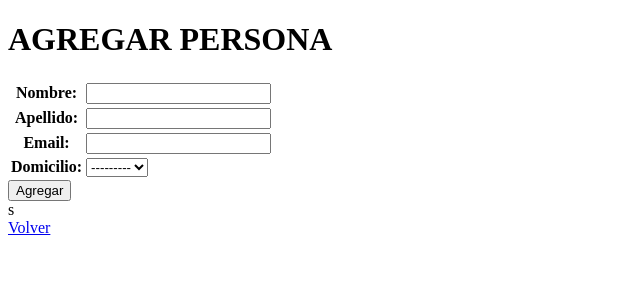
After one commit to GrowingPol/MyFirstDjango, a Django app: page /nueva_persona in a window 1280 px wide. The commit adds this page. Shown: the top 300 px of the page, without its empty margins (0-640 px from the left). Run offline with Django 3.2, Linux system fonts and the light colour scheme; data that the repository does not hold is empty.

Commit message:
CRUD - Create model objects in Django web app

```diff
--- a/sap/personas/models.py
+++ b/sap/personas/models.py
@@ -15,7 +15,7 @@ class Persona(models.Model):
     nombre = models.CharField(max_length=255)
     apellido = models.CharField(max_length=255)
     email = models.CharField(max_length=255)
-    domicilio = models.ForeignKey(Domicilio,on_delete=models.SET_NULL,null=True)
+    domicilio = models.ForeignKey(Domicilio,on_delete=models.SET_NULL,null=True, default=None, blank=False)
 
     def __str__(self):
         return f"Persona {self.id}, {self.nombre} {self.apellido} {self.email} {self.domicilio}"
--- a/sap/personas/templates/personas/detalle.html
+++ b/sap/personas/templates/personas/detalle.html
@@ -10,5 +10,7 @@
 <div>Nombre: {{persona.nombre}}</div>
 <div>Apellido: {{persona.apellido}}</div>
 <div>Email: {{persona.email}}</div>
+<span> </span>
+<a href="{%url 'index'%}">Volver</a>
 </body>
 </html>
--- /dev/null
+++ b/sap/personas/templates/personas/nuevo.html
@@ -0,0 +1,24 @@
+<!DOCTYPE html>
+<html lang="en">
+<head>
+    <meta charset="UTF-8">
+    <title>Agregar Persona</title>
+    <h1>AGREGAR PERSONA</h1>
+</head>
+<body>
+    <div>
+      <form method="POST">
+          <table>
+              {{formaPersona}}
+          </table>
+          <button type="submit">Agregar</button>
+          {% csrf_token %}
+          <div> </div>
+      </form>
+    </div>
+    <div>
+        <div>s </div>
+        <a href="{%url 'index'%}">Volver</a>
+    </div>
+</body>
+</html>
--- a/sap/sap/urls.py
+++ b/sap/sap/urls.py
@@ -16,11 +16,11 @@ Including another URLconf
 from django.contrib import admin
 from django.urls import path
 
-from webapp.views import bienvenido, detallePersona
+from webapp.views import bienvenido, detallePersona, nuevaPersona
 
 urlpatterns = [
     path('admin/', admin.site.urls),
-    path('',bienvenido),
-    path('detalle_persona/<int:id>', detallePersona)
-
+    path('',bienvenido, name='index'),
+    path('detalle_persona/<int:id>', detallePersona),
+    path('nueva_persona',nuevaPersona)
 ]
--- a/sap/webapp/templates/bienvenido.html
+++ b/sap/webapp/templates/bienvenido.html
@@ -8,7 +8,8 @@
 <body>
 <!--&lt;!&ndash;Para acceder a parametros de view, colocar valor entre dos corchetes&ndash;&gt;-->
 <div>Numero de Personas: {{no_personas}}</div>
-<div>Personas: {{personas}}
+<div>
+    <a href="nueva_persona">Agregar Persona</a>
     <ul>
         {%for persona in personas%}
             <li>Persona {{persona.id}}:
--- a/sap/webapp/views.py
+++ b/sap/webapp/views.py
@@ -1,5 +1,6 @@
+from django.forms import modelform_factory
 from django.http import HttpResponse
-from django.shortcuts import render, get_object_or_404
+from django.shortcuts import render, get_object_or_404, redirect
 
 # Create your views here.
 from personas.models import Persona
@@ -16,5 +17,17 @@ def detallePersona(request,id):
     persona = get_object_or_404(Persona, pk=id)
     return render(request,'personas/detalle.html', {"persona": persona})
 
+PersonaForm = modelform_factory(Persona, exclude=[]) #Objeto de formulario relacionado al objeto del modelo
+def nuevaPersona(request):
+    if request.method == 'POST':
+        formaPersona = PersonaForm(request.POST)
+        if formaPersona.is_valid():
+            formaPersona.save()
+            return redirect('index')
+    else:
+        formaPersona = PersonaForm()
+
+    return render(request,'personas/nuevo.html',{'formaPersona':formaPersona})
+
 # def despedirse(request):
 #     return HttpResponse('Adiós Mundo')
```
Also changed, not shown: sap/personas/migrations/0003_alter_persona_domicilio.py (added).
